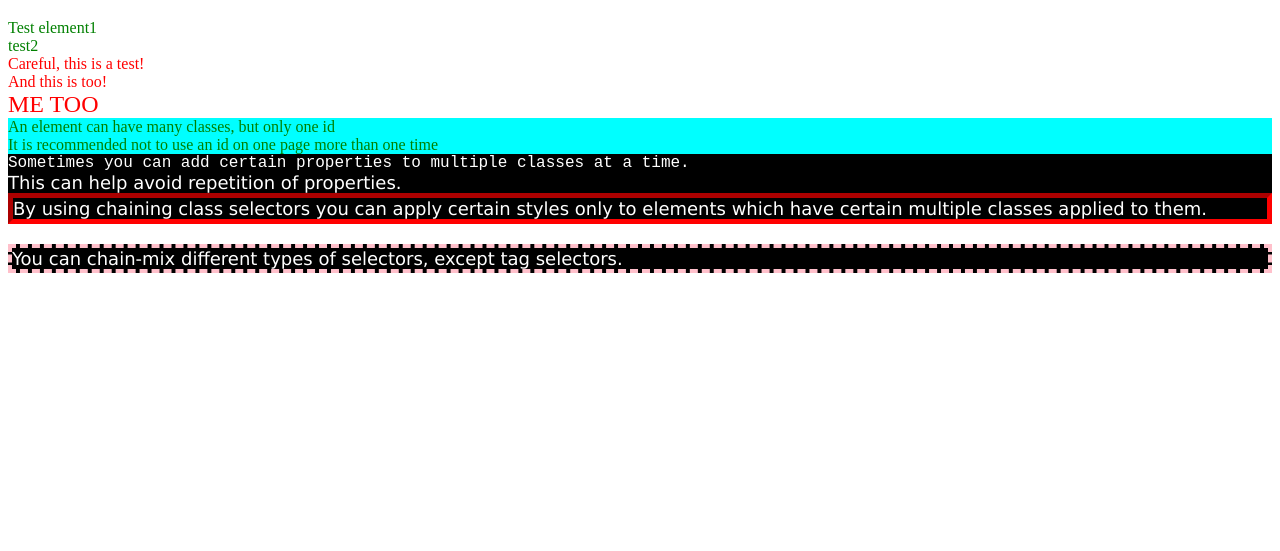
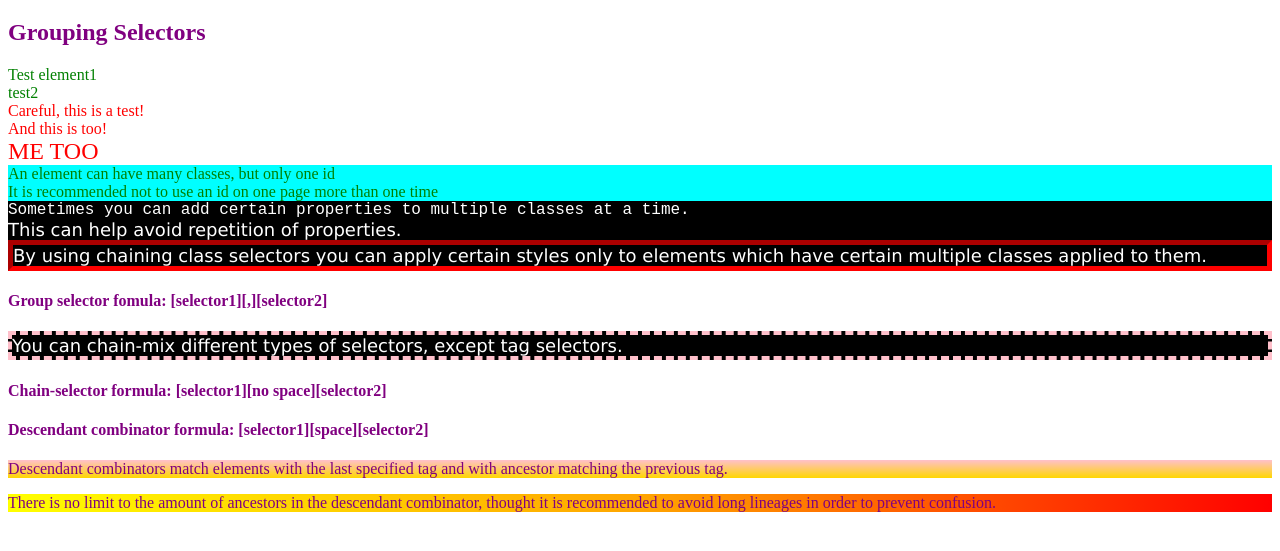
Before and after one commit to freedomcode792/odin-htm-css, a plain HTML site: page odin-css/index.html in a window 1280 px wide. Shown: the part 61-612 px from the top of the page. Drawn offline with Linux system fonts and the light colour scheme.

Commit message:
continue the TOP's Intro to CSS lesson

```diff
--- a/odin-css/index.html
+++ b/odin-css/index.html
@@ -8,6 +8,7 @@
 </head>
 <body>
     <h1>Introduction to CSS</h1>
+    <h2>Grouping Selectors</h2>
     <div>Test element1</div>
     <div>test2</div>
     <div class="alert-text">Careful, this is a test!</div>
@@ -24,8 +25,24 @@
          only to elements which have certain multiple classes
         applied to them.</div>
 
+    <h4>Group selector fomula: [selector1][,][selector2]</h4>
     <div class="testing2" id="testid2">You can chain-mix different
         types of selectors, except tag selectors.
     </div>
+
+    <h4>Chain-selector formula: [selector1][no space][selector2]</h4>
+
+    <div class="ancestor">
+        <h4>Descendant combinator formula: [selector1][space][selector2]</h4>
+        <p class="child">Descendant combinators match elements with the last specified
+        tag and with ancestor matching the previous tag.
+        </p>
+        <div class="child">
+            <p class="grandson">There is no limit to the amount of ancestors in the descendant combinator, thought
+                it is recommended to avoid long lineages in order to prevent confusion.
+            </p>
+        </div>
+    </div>
+
 </body>
 </html>
--- a/odin-css/styles.css
+++ b/odin-css/styles.css
@@ -50,3 +50,11 @@ div {
     border-width: 4px;
     border-color: pink;
 }
+
+.ancestor .child {
+    background-image: linear-gradient(pink, gold);
+}
+
+.ancestor .child .grandson {
+    background-image: linear-gradient(to right, yellow, orange, red);
+}
```
